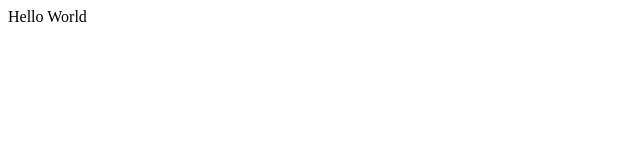
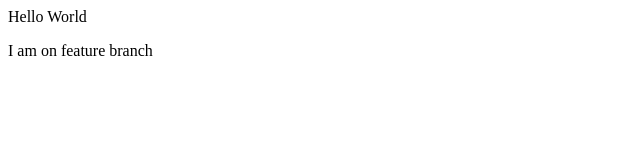
Before and after one commit to 76Sahil/Local-repo, a plain HTML site: page index.html in a window 1280 px wide. Shown: the whole page, without its empty margins (0-640 px from the left). Drawn offline with Linux system fonts and the light colour scheme.

Commit message:
Added new para

```diff
--- a/index.html
+++ b/index.html
@@ -1 +1,2 @@
 <p>Hello World</p>
+<p> I am on feature branch</p>
```
